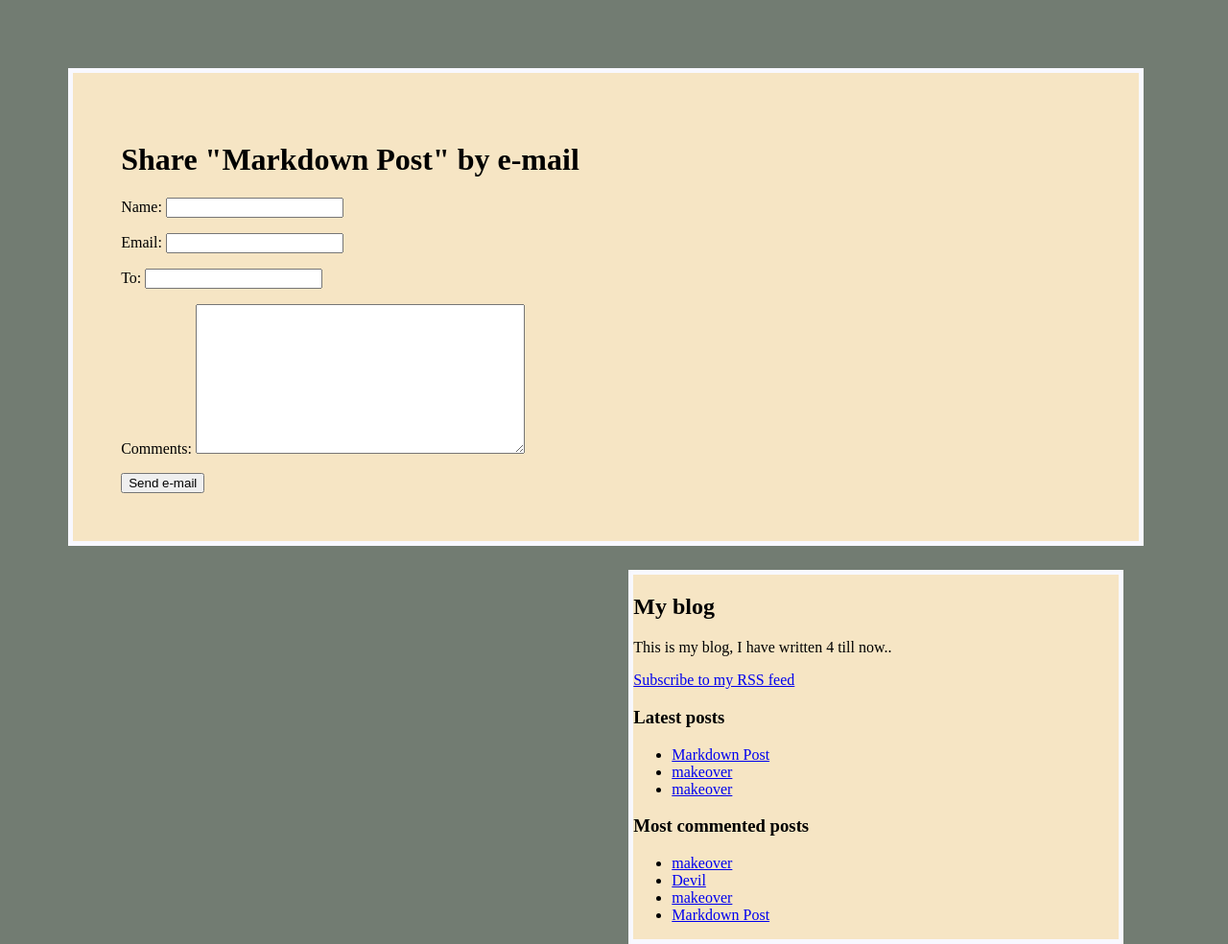
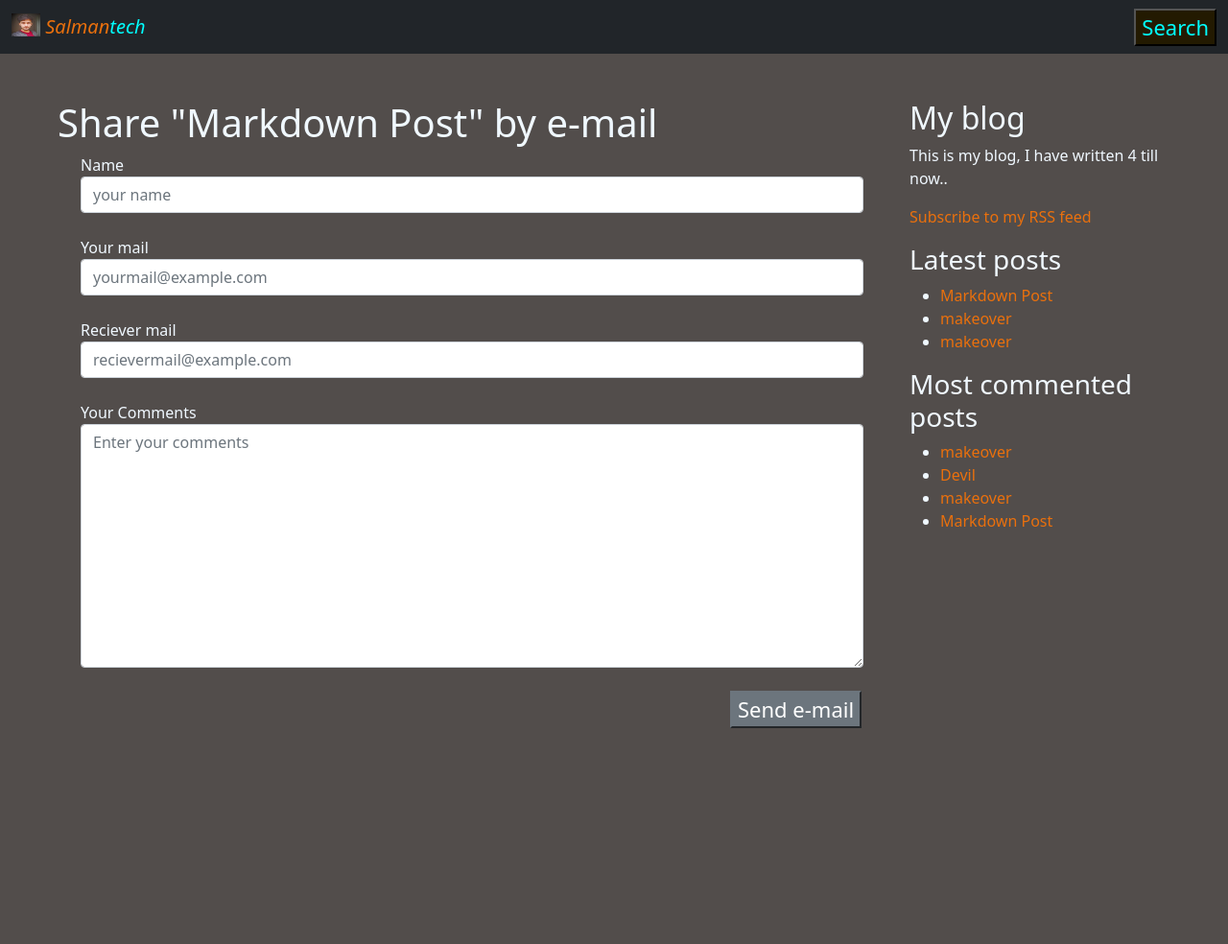
Before and after one commit to ranasalman3838/salmanblog, a Django app: page /5/share/ in a window 1280 px wide. Shown: the whole page at 96% size. After the commit the page ends 759 px from the top, so only its background shows below. Run offline with Django 3.2, Linux system fonts and the light colour scheme; data comes from the database, SQL or seed files in the repository; parts of the project's set-up code (start-up, migrations or seed data) failed here and were passed over; some libraries are stand-ins or nearby versions.

Commit message:
finalizing blog app

```diff
--- a/blog/forms.py
+++ b/blog/forms.py
@@ -10,7 +10,10 @@ class EmailPostForm(forms.Form):
 class CommentForm(forms.ModelForm):
     class Meta:
         model = Comment
-        fields = ('name', 'email', 'body')
+        fields = ('name', 'body')
+        # wigets = {
+        #     'body': forms.Textarea(attrs={'class': 'textarea', 'rows': 10})
+        #  }
 
 class SearchForm(forms.Form):
     query = forms.CharField()
--- a/blog/static/css/blogs.css
+++ b/blog/static/css/blogs.css
@@ -1,5 +1,6 @@
-body{
-    background-color: #727c72;
+.bgcolor{
+
+    background-color: #a1e051;
 }
 
 #content{
@@ -8,7 +9,8 @@ body{
     width: 80%;
     border: 5px solid ghostwhite;
     padding: 50px;
-    background-color: #f6e5c4;
+    color:white;
+    background-color: #231a01;
     align-content: center;
     margin-left: 5%;
     margin-top: 5%;
--- a/blog/templates/blog/base.html
+++ b/blog/templates/blog/base.html
@@ -1,17 +1,55 @@
 {% load blog_tags %}
+{% load widget_tweaks %}
 {% load static %}
 <!DOCTYPE html>
 <html>
 <head>
 <title>{% block title %}{% endblock %}</title>
 <link href="{% static "css/blogs.css" %}" rel="stylesheet">
+{#added Bootstrapp 5#}
+<link href="https://cdn.jsdelivr.net/npm/bootstrap@5.0.2/dist/css/bootstrap.min.css" rel="stylesheet" integrity="sha384-EVSTQN3/azprG1Anm3QDgpJLIm9Nao0Yz1ztcQTwFspd3yD65VohhpuuCOmLASjC" crossorigin="anonymous">
 </head>
-<body>
-<div id="content">
+<style>
+    a{
+        text-decoration: none;
+        color: #ea700d;
+    }
+    button a{
+        font-size: 22px;
+        color: aqua;
+
+    }
+
+
+
+</style>
+
+
+
+<body style="background-color: #524d4b; color: aliceblue">
+<nav class="navbar navbar-light bg-dark">
+  <div class="container-fluid">
+    <a class="navbar-brand" href="{% url 'blog:post_list' %}">
+      <img src="{% static 'img/mypic2.jpeg' %}" alt="" radius="50%" width="30" height="24" class="d-inline-block align-text-top">
+      <i style="color: #ea700d">Salman<i style="color: aqua">tech</i></i>
+
+    </a>
+
+      <button style="color:aqua; background-color: #231a01  "><a href="{% url 'blog:post_search' %}"> Search</a></button>
+
+  </div>
+
+</nav>
+
+
+<div id="bgcolor" class="row m-5">
+<div class="col-9 ml-2">
 {% block content %}
 {% endblock %}
 </div>
-<div id="sidebar">
+
+{#Sidebar code#}
+<div class="col-3">
 <h2>My blog</h2>
 <p>This is my blog, I have written {% total_post %} till now..</p>
 <p>
@@ -30,5 +68,8 @@
 {% endfor %}
 </ul>
 </div>
+</div>
+
+<script src="https://cdn.jsdelivr.net/npm/bootstrap@5.0.2/dist/js/bootstrap.bundle.min.js" integrity="sha384-MrcW6ZMFYlzcLA8Nl+NtUVF0sA7MsXsP1UyJoMp4YLEuNSfAP+JcXn/tWtIaxVXM" crossorigin="anonymous"></script>
 </body>
 </html>
--- a/blog/templates/blog/post/share.html
+++ b/blog/templates/blog/post/share.html
@@ -1,5 +1,5 @@
-
 {% extends "blog/base.html" %}
+{% load widget_tweaks %}
 {% block title %}Share a post{% endblock %}
 {% block content %}
 {% if sent %}
@@ -10,9 +10,25 @@
 {% else %}
 <h1>Share "{{ post.title }}" by e-mail</h1>
 <form method="post">
-{{ form.as_p }}
+<div class="form-group">
+<div class="form-group container">
+<label class="label">Name</label>
+    {% render_field form.name class="input form-control" placeholder="your name" %}
+      <br>
+    <label class="label">Your mail</label>
+    {% render_field form.email class="input form-control" placeholder="yourmail@example.com" %}
+      <br>
+    <label class="label">Reciever mail</label>
+    {% render_field form.to class="input form-control" placeholder="recievermail@example.com" %}
+      <br>
+    <label class="label">Your Comments</label>
+    {% render_field form.comments class="textarea form-control" placeholder="Enter your comments" %}
+    <br>
+    </div>
+</div>
+
 {% csrf_token %}
-<input type="submit" value="Send e-mail">
+<input style="float:right; margin-right: 3%; font-size: 22px;" class="button btn-secondary" type="submit" value="Send e-mail">
 </form>
 {% endif %}
 {% endblock %}
--- a/blog/views.py
+++ b/blog/views.py
@@ -10,7 +10,6 @@ from .models import Post
 from taggit.models import Tag
 from django.contrib.postgres.search import SearchVector, SearchQuery, SearchRank
 from django.db.models import Count
-from django.contrib.postgres.search import SearchVector
 from django.contrib.postgres.search import TrigramSimilarity
 from django.views.generic import ListView
 
@@ -104,6 +103,24 @@ def post_share(request, post_id):
         form = EmailPostForm()
     return render(request, 'blog/post/share.html', {'post': post, 'form': form, 'sent': sent})
 
+# def post_search(request):
+#     form = SearchForm()
+#     query = None
+#     results = []
+#     if 'query' in request.GET:
+#         form = SearchForm(request.GET)
+#         if form.is_valid():
+#             query = form.cleaned_data['query']
+#             search_vector = SearchVector('title', weight='A') + \
+#                             SearchVector('body', weight='B')
+#             search_query = SearchQuery(query)
+#             results = Post.published.annotate(similarity=TrigramSimilarity('title', query),).filter(similarity__gt=0.1).order_by('-similarity')
+#
+#
+#
+#
+#     return render(request, 'blog/post/search.html', {'form': form, 'query': query, 'results ': results})
+
 def post_search(request):
     form = SearchForm()
     query = None
@@ -114,10 +131,7 @@ def post_search(request):
             query = form.cleaned_data['query']
             search_vector = SearchVector('title', weight='A') + \
                             SearchVector('body', weight='B')
+            search_vector = SearchVector('title', 'body')
             search_query = SearchQuery(query)
-            results = Post.published.annotate(similarity=TrigramSimilarity('title', query),).filter(similarity__gt=0.1).order_by('-similarity')
-
-
-
-
-    return render(request, 'blog/post/search.html', {'form': form, 'query': query, 'results ': results})
+            results = Post.published.annotate(similarity=TrigramSimilarity('title', query), ).filter(similarity__gt=0.1).order_by('-similarity')
+    return render(request, 'blog/post/search.html', {'form': form, 'query': query, 'results': results})
--- a/blog_project/settings.py
+++ b/blog_project/settings.py
@@ -45,6 +45,7 @@ INSTALLED_APPS = [
     'django.contrib.sites',
     'django.contrib.sitemaps',
     'django.contrib.postgres',
+    'widget_tweaks',
 ]
 
 MIDDLEWARE = [
--- a/runtime.txt
+++ b/runtime.txt
@@ -1 +1 @@
-python 3.9.6
+python 3.8.10
```
Also changed, not shown: blog/templates/blog/post/detail.html (+9 -2 lines), blog/templates/blog/post/list.html (+5 -5 lines), blog/templates/blog/post/search.html (+30 -2 lines), blog/migrations/0004_alter_comment_body.py (added), blog/migrations/0005_alter_comment_body.py (added), blog/static/img/mypic2.jpeg (added), 1 other file.
